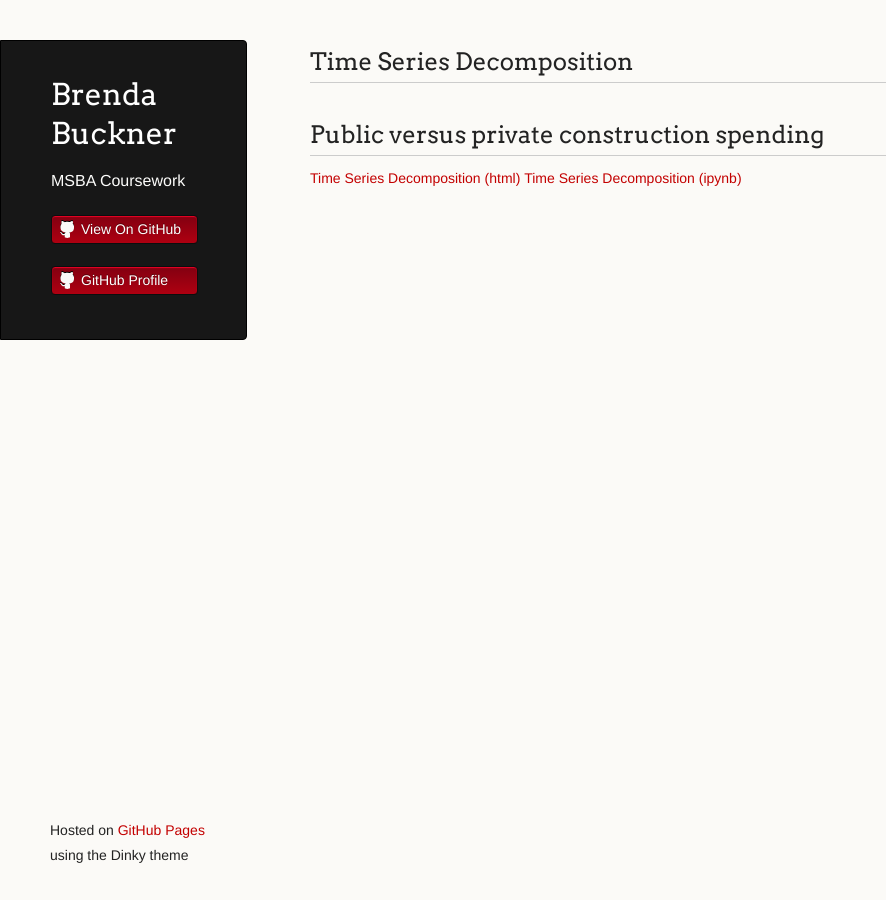
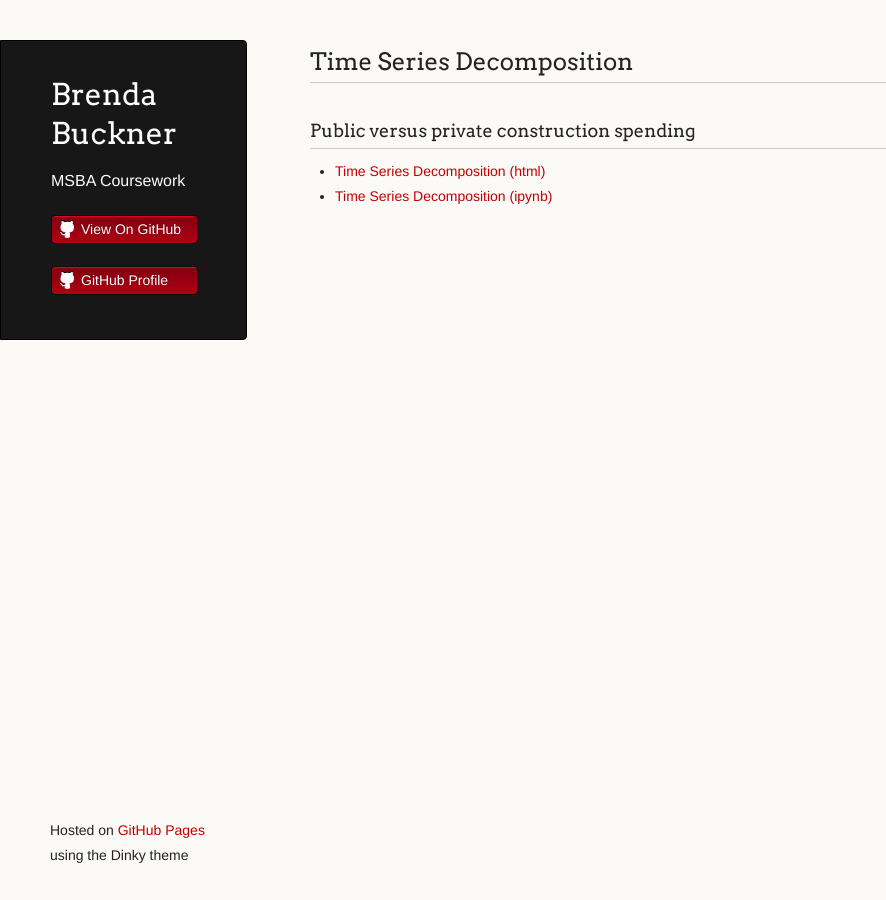
Before and after one commit to brendabuckner/brendabuckner.github.io, a Jekyll site: the page built from timeseries/index.md, in a window 1280 px wide. Shown: the whole page, without its empty margins (0-886 px from the left). Built offline with Jekyll 4.4.1, drawn with Linux system fonts in a browser that asks for light colours; our own code applies the rules of GitHub Pages for plain Markdown files.

Commit message:
Change headings and bullets.

```diff
--- a/timeseries/index.md
+++ b/timeseries/index.md
@@ -4,6 +4,6 @@ title: Brenda Buckner
 
 ## Time Series Decomposition
 
-## Public versus private construction spending
-[Time Series Decomposition (html)](M3TimeSeries.html)
-[Time Series Decomposition (ipynb)](M3TimeSeries.ipynb)
+### Public versus private construction spending
+ - [Time Series Decomposition (html)](M3TimeSeries.html)
+ - [Time Series Decomposition (ipynb)](M3TimeSeries.ipynb)
```
